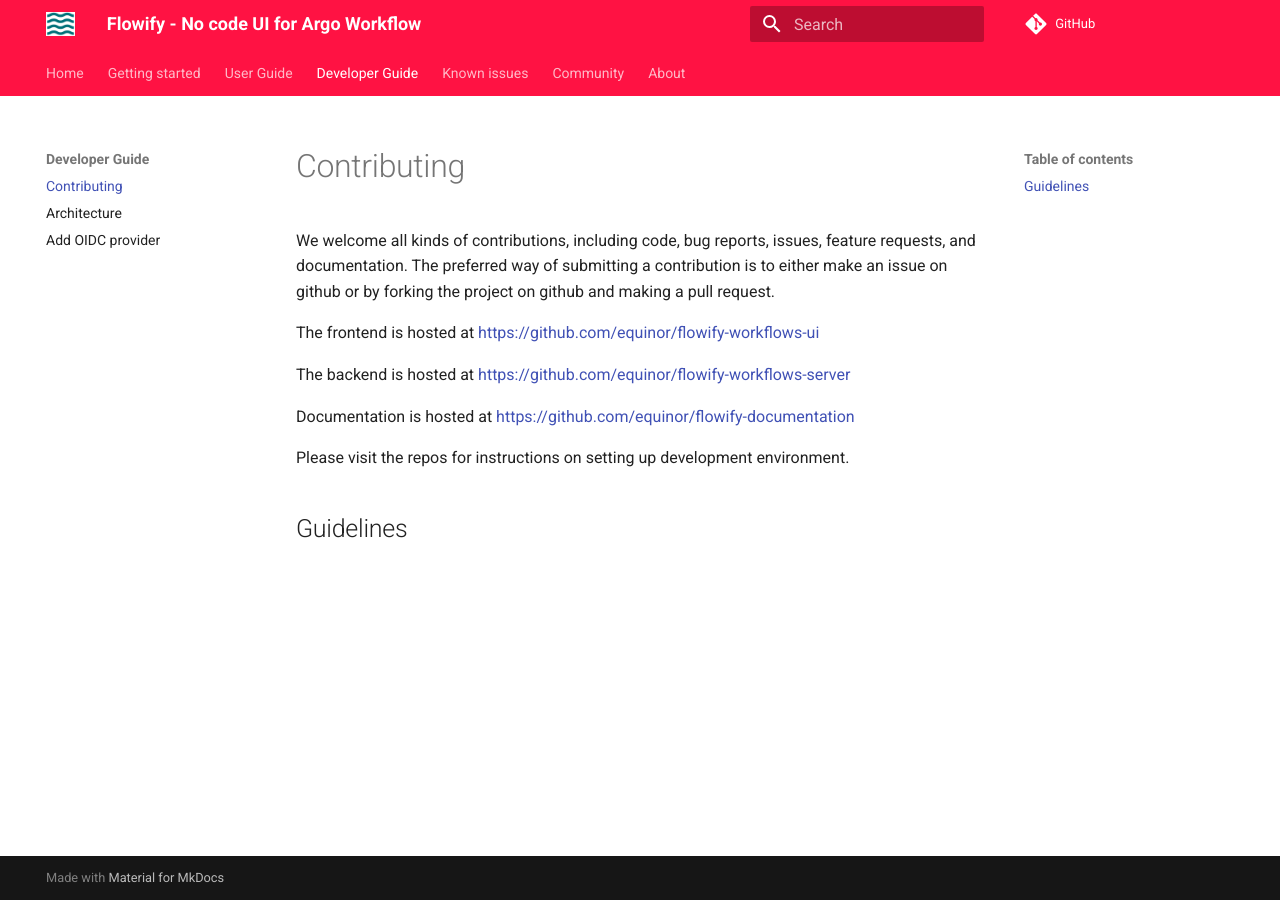
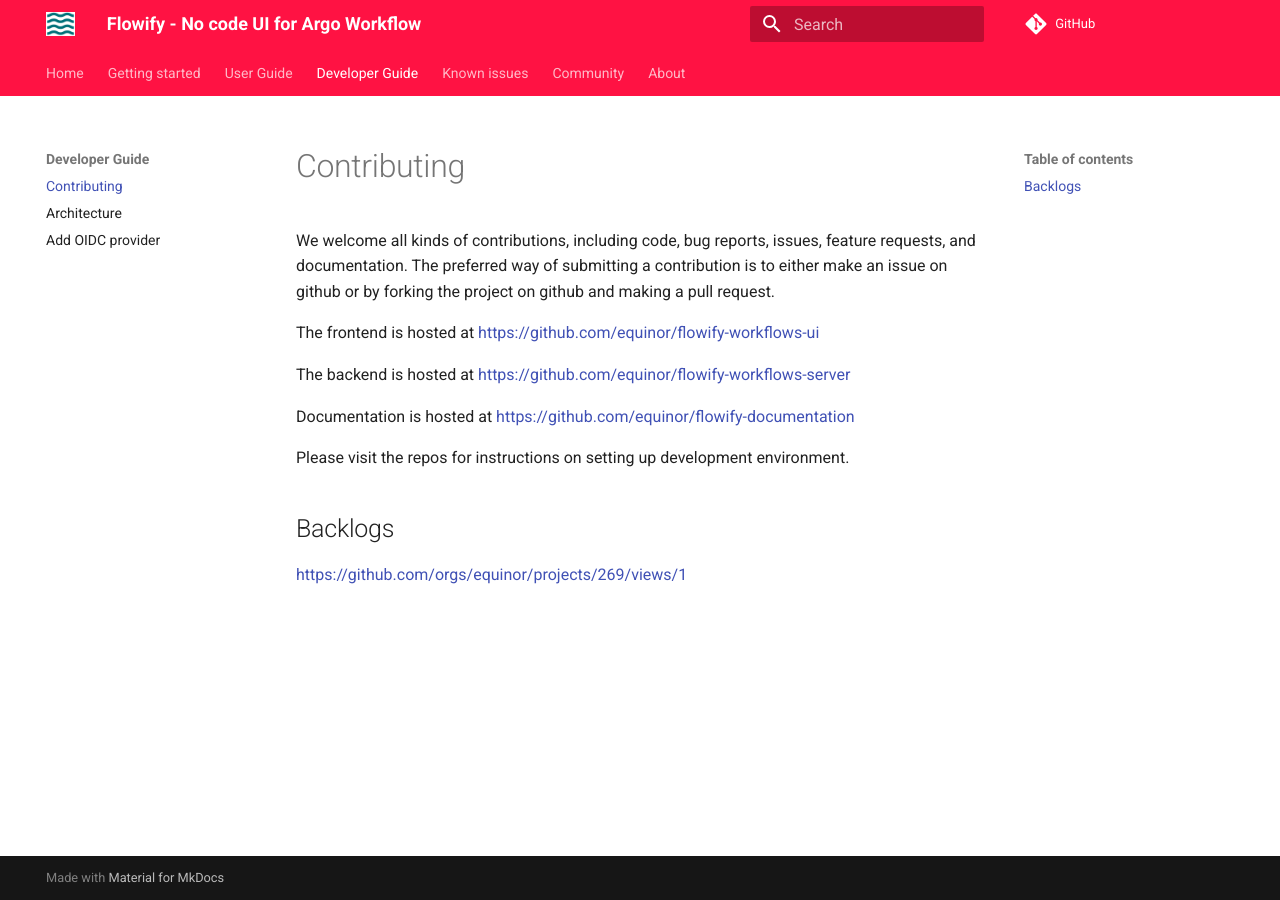
Before and after one commit to equinor/flowify-documentation, an MkDocs documentation site: the page built from docs/dev_env.md, in a window 1280 px wide. Built offline with MkDocs 1.6.1 and Material for MkDocs 9.7.7, drawn with Linux system fonts in a browser that asks for light colours; comment, search, counter and statistics services are not loaded.

Commit message:
all backlogs page

```diff
--- a/docs/dev_env.md
+++ b/docs/dev_env.md
@@ -8,4 +8,6 @@
 
 Please visit the repos for instructions on setting up development environment.
 
-## Guidelines
+## Backlogs
+
+[https://github.com/orgs/equinor/projects/269/views/1](https://github.com/orgs/equinor/projects/269/views/1)
```
